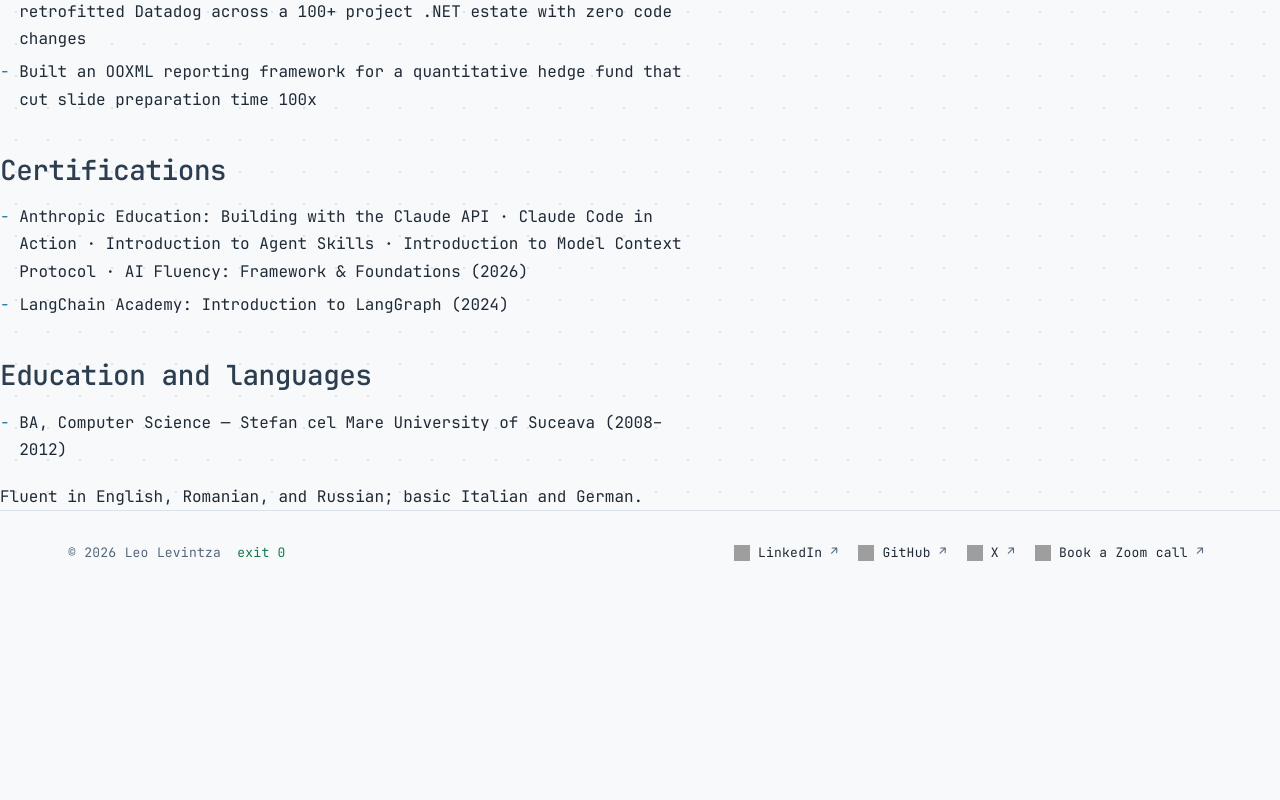
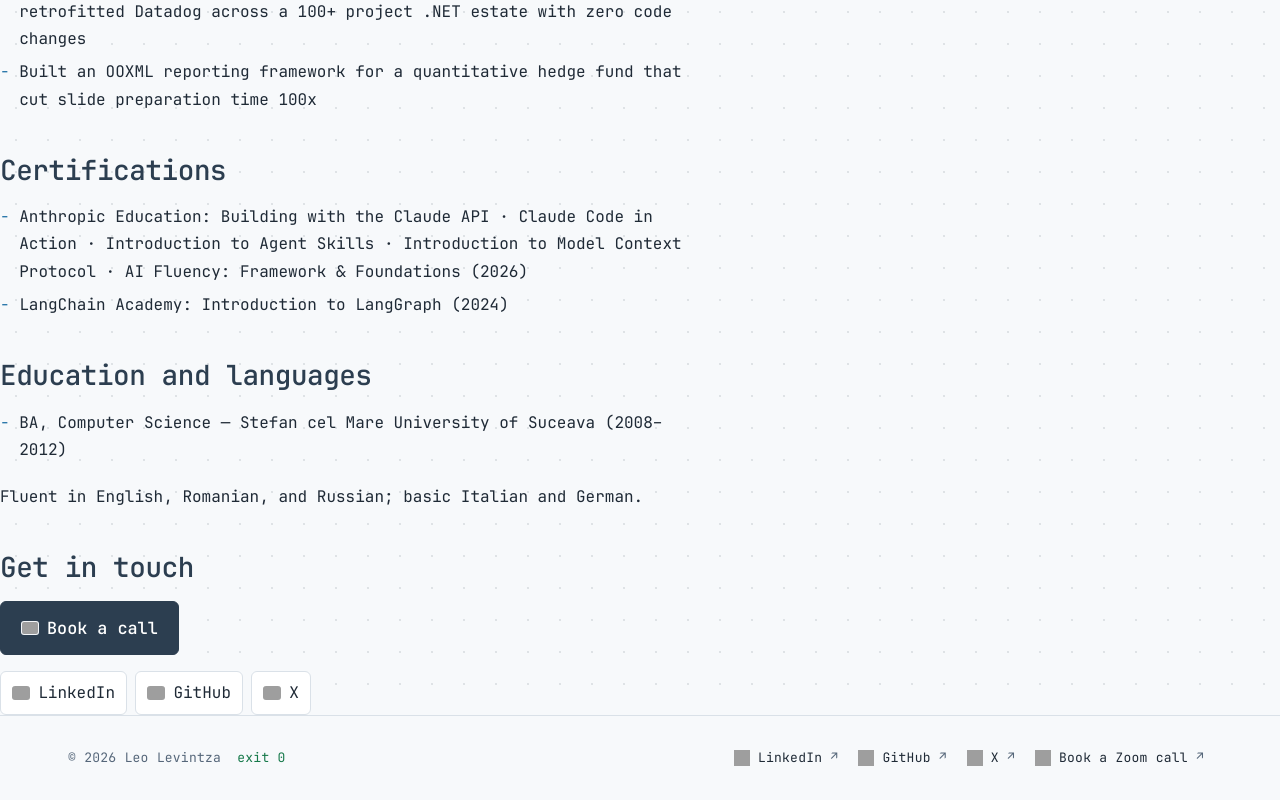
Before and after one commit to llevintza/llevintza.github.io, a Next.js app in the folder web/: page /about in a window 1280 px wide. Shown: the part 1092-1892 px from the top of the page. Before the commit the page ends 1687 px from the top, so only its background shows below. Built offline with nearby package versions, Linux system fonts and the light colour scheme; grey boxes are pictures that could not be loaded.

Commit message:
feat(web): add contact section with typed contact links (#72)
Closes #27

```diff
--- a/web/app/about/page.tsx
+++ b/web/app/about/page.tsx
@@ -1,4 +1,5 @@
 import Link from "next/link";
+import { ContactSection } from "@/components/contact/contact-section";
 import { about, formatLanguages, type RichLine } from "@/content/about";
 import { buildMetadata } from "@/lib/site/metadata";
 
@@ -75,6 +76,8 @@ export default function AboutPage() {
           </ul>
           <p>{formatLanguages(about.languages)}</p>
         </section>
+
+        <ContactSection />
       </article>
     </main>
   );
--- /dev/null
+++ b/web/components/contact/contact-section.module.css
@@ -0,0 +1,83 @@
+/* Minimal, token-driven styles. The console components (#8) will restyle
+   this; every colour reads a token from app/globals.css, with a fallback
+   from the direction B token table (dark palette, the default). */
+
+.section {
+  /* Light chip behind icons that would vanish on their background. Not a
+     global token yet; #8 can promote it. */
+  --contact-chip: #f4f7fa;
+}
+
+.primary,
+.link {
+  display: inline-flex;
+  align-items: center;
+  gap: 0.5rem;
+  text-decoration: none;
+  border-radius: 6px;
+}
+
+.primary {
+  padding: 0.75rem 1.25rem;
+  font-weight: 600;
+  font-size: 1.05rem;
+  color: var(--btn-ink, #0b1118);
+  background: var(--btn-bg, #3498db);
+  border: 1px solid var(--btn-bg, #3498db);
+}
+
+.primary:hover {
+  text-decoration: underline;
+}
+
+.links {
+  list-style: none;
+  display: flex;
+  flex-wrap: wrap;
+  gap: 0.5rem;
+  margin: 1rem 0 0;
+  padding: 0;
+}
+
+.link {
+  padding: 0.45rem 0.7rem;
+  color: var(--ink, #d5dee7);
+  background: var(--panel, #111c28);
+  border: 1px solid var(--line, #22313f);
+}
+
+.link:hover {
+  border-color: var(--brand-blue, #3498db);
+}
+
+.primary:focus-visible,
+.link:focus-visible {
+  outline: 3px solid var(--ring, #3498db);
+  outline-offset: 2px;
+}
+
+.icon {
+  flex: none;
+  box-sizing: border-box;
+  border-radius: 3px;
+}
+
+/* A light chip behind icons that would vanish on their background: the
+   blue Zoom icon on the button always, and the black GitHub and X logos in
+   the dark theme (same theme rule as the `dark:` variant in globals.css). */
+.primary .icon {
+  padding: 1px;
+  background: var(--contact-chip);
+}
+
+:global([data-theme="dark"]) .chip {
+  padding: 1px;
+  background: var(--contact-chip);
+}
+
+@media not all and (prefers-color-scheme: light) {
+  :global(:root:not([data-theme])) .chip {
+    padding: 1px;
+    background: var(--contact-chip);
+  }
+}
--- /dev/null
+++ b/web/components/contact/contact-section.tsx
@@ -0,0 +1,59 @@
+import { contactLinks, type ContactLink } from "@/content/contact";
+import styles from "./contact-section.module.css";
+
+/** Screen-reader hint for links that leave the site (matches the hero CTA). */
+const EXTERNAL_HINT: Partial<Record<ContactLink["id"], string>> = {
+  "book-a-call": " (Zoom scheduler, external site)",
+};
+
+const ICON_SIZE = 18;
+
+function ContactIcon({ link }: { link: ContactLink }) {
+  return (
+    // Static export: next/image has no optimizer here, and these are tiny
+    // fixed-size remote PNGs, so a plain <img> with explicit size is enough.
+    // eslint-disable-next-line @next/next/no-img-element
+    <img
+      className={link.darkIcon ? `${styles.icon} ${styles.chip}` : styles.icon}
+      src={link.icon}
+      alt=""
+      width={ICON_SIZE}
+      height={ICON_SIZE}
+      loading="lazy"
+      decoding="async"
+    />
+  );
+}
+
+/** "Get in touch": Book a call as the primary button, then the profiles. */
+export function ContactSection() {
+  const primary = contactLinks.filter((link) => link.primary);
+  const others = contactLinks.filter((link) => !link.primary);
+
+  return (
+    <section aria-labelledby="get-in-touch" className={styles.section}>
+      <h2 id="get-in-touch">Get in touch</h2>
+      {primary.map((link) => (
+        <p key={link.id}>
+          <a className={styles.primary} href={link.href}>
+            <ContactIcon link={link} />
+            {link.label}
+            {EXTERNAL_HINT[link.id] ? (
+              <span className="sr-only">{EXTERNAL_HINT[link.id]}</span>
+            ) : null}
+          </a>
+        </p>
+      ))}
+      <ul className={styles.links} aria-label="Profiles">
+        {others.map((link) => (
+          <li key={link.id}>
+            <a className={styles.link} href={link.href} rel="me">
+              <ContactIcon link={link} />
+              {link.label}
+            </a>
+          </li>
+        ))}
+      </ul>
+    </section>
+  );
+}
--- /dev/null
+++ b/web/content/contact.ts
@@ -0,0 +1,62 @@
+// Contact links: the single typed source for every place the site shows them
+// (the About page "Get in touch" section now, the footer from #8 later).
+// Mirrors `contacts:` and `icons_base` in the Jekyll `_config.yml`.
+// Public-site rule: no phone number and no email address, ever.
+
+/** Base URL of the colour icon set published by llevintza/email-icons. */
+export const CONTACT_ICONS_BASE =
+  "https://llevintza.github.io/email-icons/img/color/";
+
+export type ContactId = "linkedin" | "github" | "x" | "book-a-call";
+
+export type ContactLink = {
+  id: ContactId;
+  /** Visible link text. */
+  label: string;
+  /** External https URL. */
+  href: `https://${string}`;
+  /** Absolute icon URL (square PNG). */
+  icon: `https://${string}`;
+  /**
+   * The icon is dark artwork (black logo) that disappears on a dark
+   * background, so dark themes should put it on a light chip.
+   */
+  darkIcon: boolean;
+  /** The main call to action; render it as a prominent button. */
+  primary: boolean;
+};
+
+export const contactLinks: readonly ContactLink[] = [
+  {
+    id: "book-a-call",
+    label: "Book a call",
+    href: "https://scheduler.zoom.us/llevintza/availability",
+    icon: `${CONTACT_ICONS_BASE}zoom.png`,
+    darkIcon: false,
+    primary: true,
+  },
+  {
+    id: "linkedin",
+    label: "LinkedIn",
+    href: "https://www.linkedin.com/in/llevintza/",
+    icon: `${CONTACT_ICONS_BASE}linkedin.png`,
+    darkIcon: false,
+    primary: false,
+  },
+  {
+    id: "github",
+    label: "GitHub",
+    href: "https://github.com/llevintza",
+    icon: `${CONTACT_ICONS_BASE}github.png`,
+    darkIcon: true,
+    primary: false,
+  },
+  {
+    id: "x",
+    label: "X",
+    href: "https://x.com/llevintza",
+    icon: `${CONTACT_ICONS_BASE}x.png`,
+    darkIcon: true,
+    primary: false,
+  },
+];
```
Also changed, not shown: 1 other file (tests, documents, lock files or other folders).
